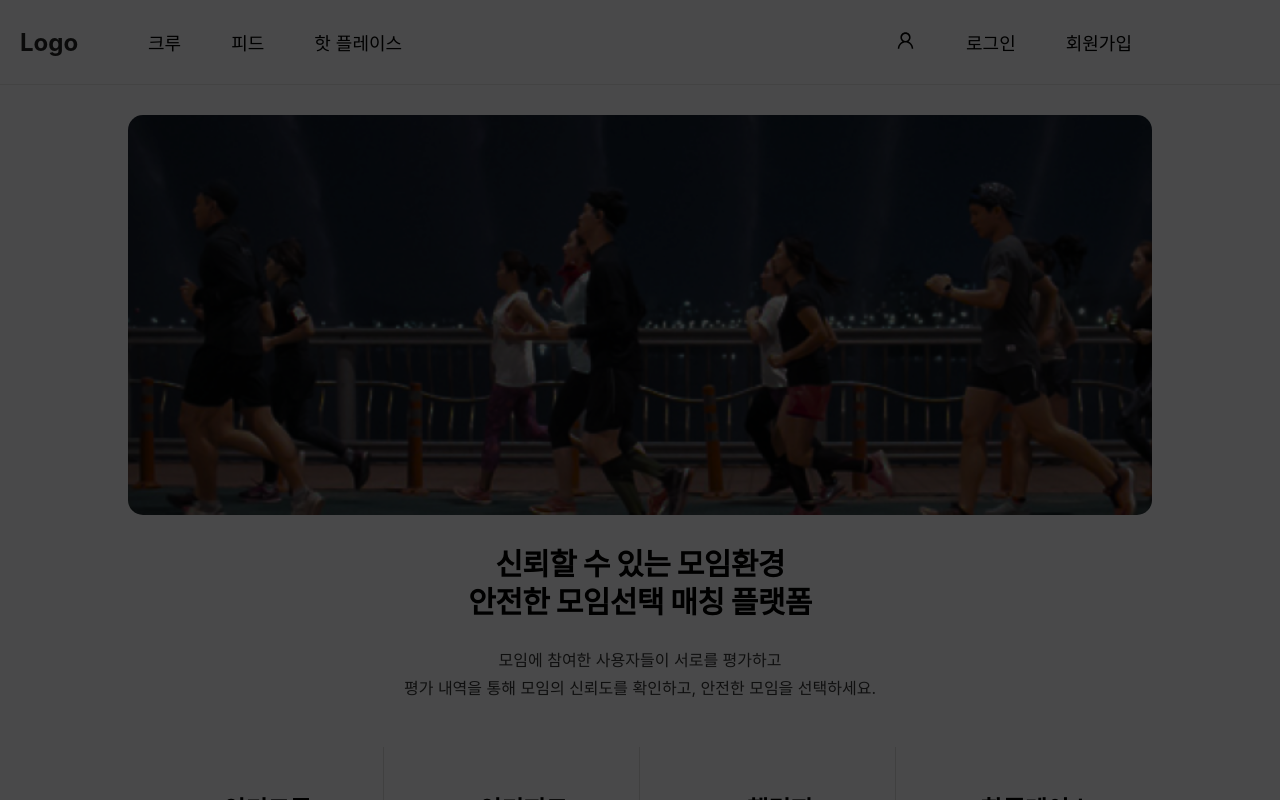
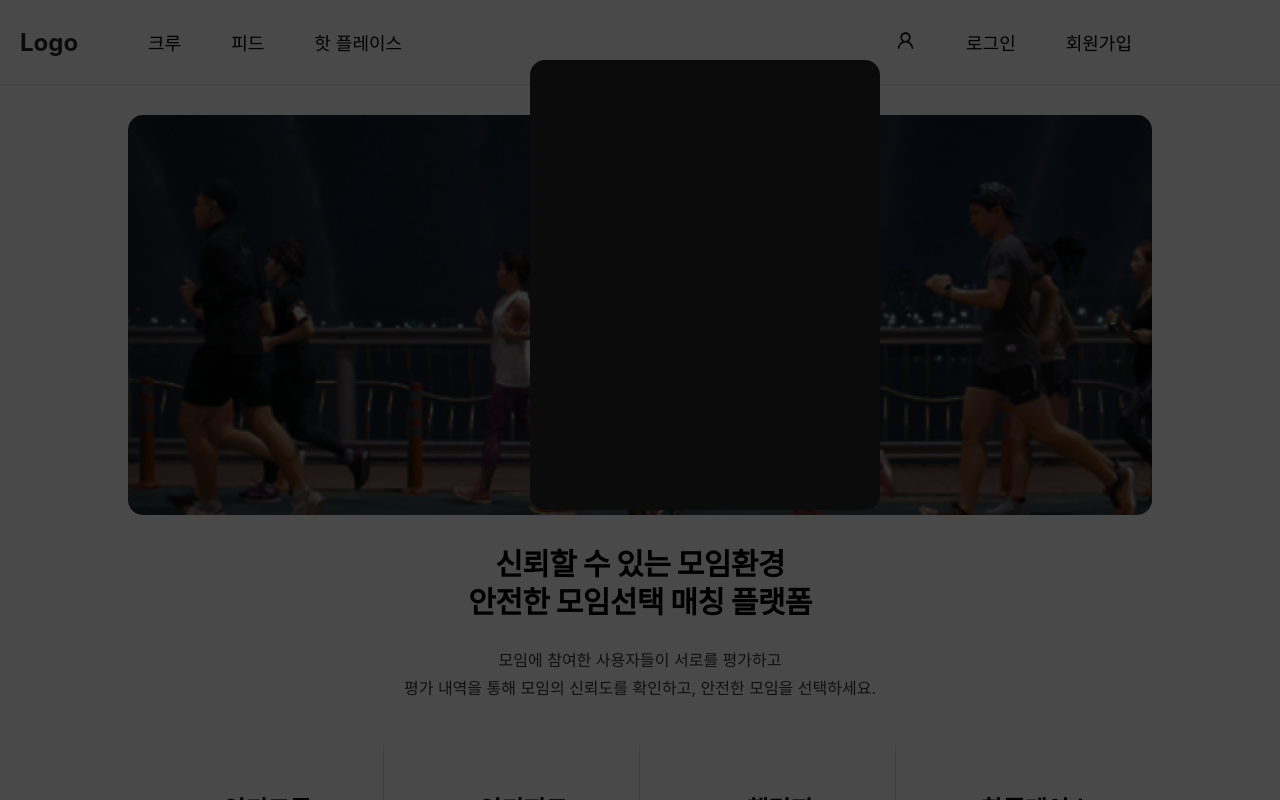
Before and after one commit to MODU-MOIM/momo-web, a React (Create React App) app: page / in a window 1280 px wide. Both pictures are taken after a click on the button 905 px from the left and 42 px from the top of the page. Shown: the top 800 px of the page. Built offline with nearby package versions, Linux system fonts and the light colour scheme.

Commit message:
design: 마이페이지 컴포넌트 레이아웃 구성 구현

```diff
--- a/src/components/layout/MyPage.jsx
+++ b/src/components/layout/MyPage.jsx
@@ -3,6 +3,7 @@ import * as S from "./Styles/Header.styles";
 const MyPage = () => {
     return(
         <S.Panel>
+            <S.MyPage></S.MyPage>
         </S.Panel>
     );
 }
--- a/src/components/layout/Styles/Header.styles.js
+++ b/src/components/layout/Styles/Header.styles.js
@@ -76,3 +76,14 @@ export const Panel = styled.div`
     left: 0;
     z-index:1;
 `;
+
+export const MyPage = styled.div`
+    width: 350px;
+    height: 450px;
+    background: #0b0b0b;
+    border-radius: 15px;
+    display: flex;
+    position: fixed;
+    top: 60px;
+    right: 400px;
+`
```
